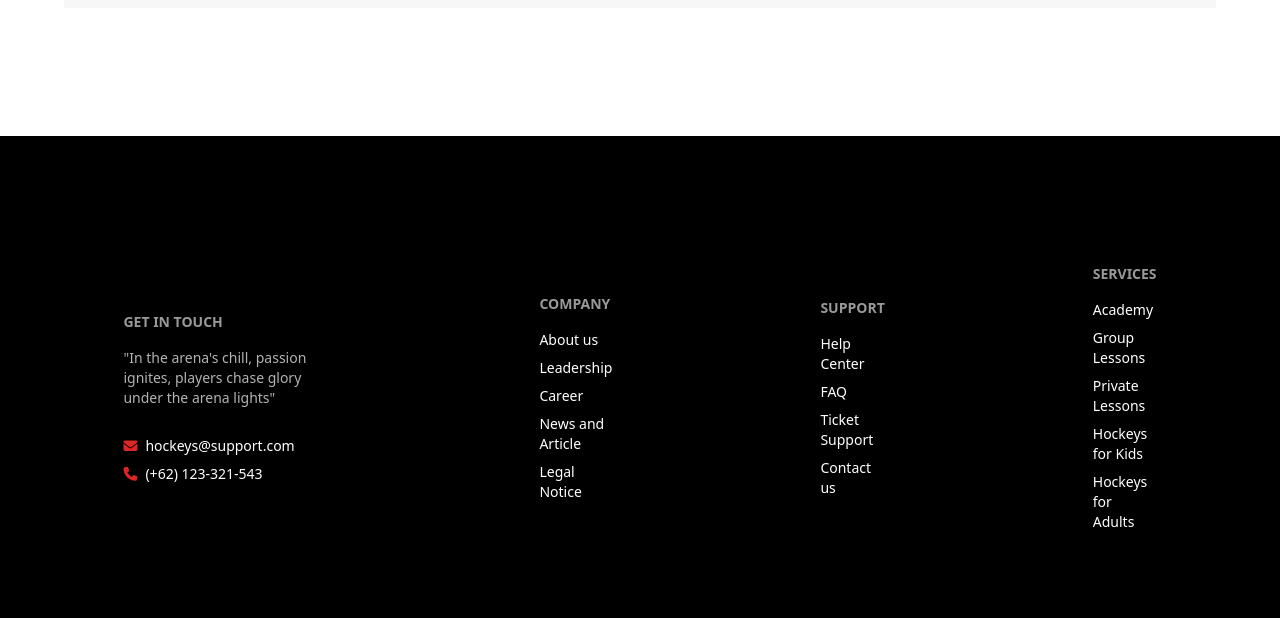
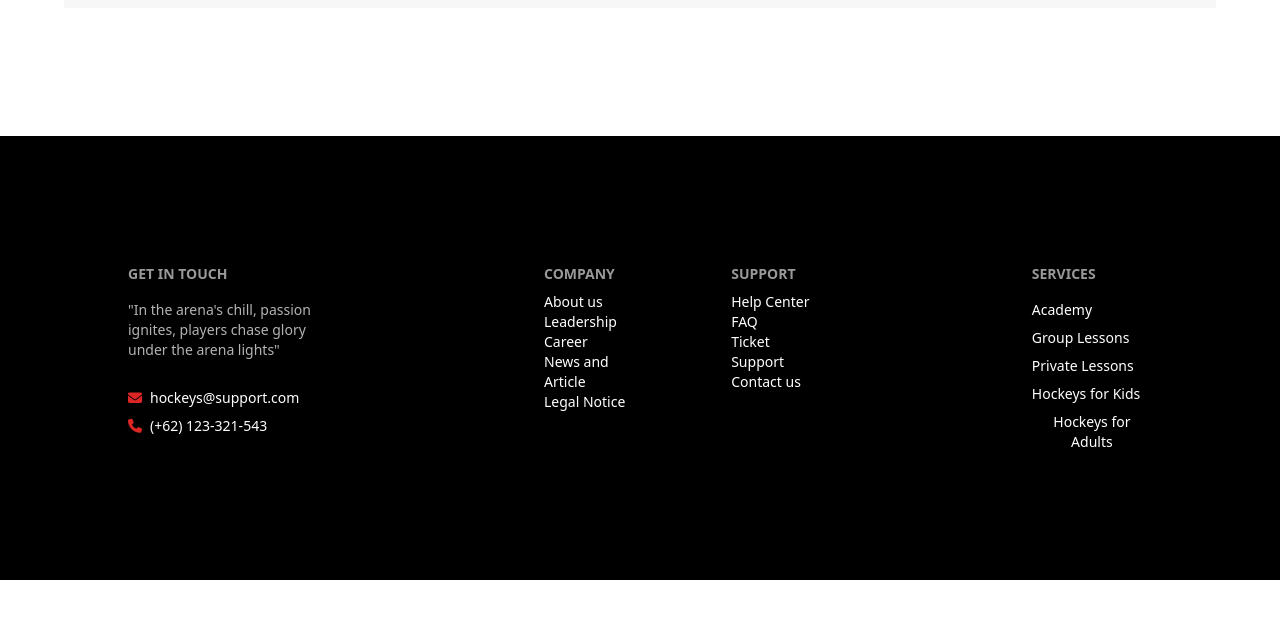
Before and after one commit to ratib54/B9A3-Hockeys, a plain HTML site: page index.html in a window 1280 px wide. Shown: the part 5568-6186 px from the top of the page. After the commit the page ends 6148 px from the top, so only its background shows below. Drawn offline with nearby package versions, Linux system fonts and the light colour scheme.

Commit message:
some footer update

```diff
--- a/index.html
+++ b/index.html
@@ -487,7 +487,7 @@
 </section>
 </main>
 
- <footer class="footer grid justify-center items-center gap-16 lg:gap-52 p-32  bg-[#000] text-base-content mt-32 ">
+ <footer class="footer lg:flex  flex-col lg:flex-row justify-center  gap-16 lg:gap-52 p-32  bg-[#000] text-base-content mt-32 ">
   <nav class="text-[#FFF]">
    <header class="footer-title">Get In Touch</header>
    <a class="link link-hover w-52 mb-5 opacity-70">"In the arena's chill, passion ignites, players chase glory under the arena lights"</a>
@@ -500,22 +500,25 @@
     <p>(+62) 123-321-543</p>
    </a>
  </nav>
-  <nav class="text-[#FFF]">
+   <div class="flex gap-20">
+    <nav class="text-[#FFF] block">
      <header class="footer-title">Company</header>
-    <a class="link link-hover">About us </a>
-    <a class="link link-hover"> Leadership</a>
-    <a class="link link-hover">Career</a>
-    <a class="link link-hover">News and Article</a>
+     <a class="">About us </a> <br>
+     <a class="link link-hover"> Leadership</a> <br>
+     <a class="link link-hover">Career</a> <br>
+     <a class="link link-hover">News and Article</a> <br>
      <a class="link link-hover">Legal Notice</a>
    </nav>
     <nav class="text-[#FFF]">
      <header class="footer-title">Support</header>
-    <a class="link link-hover">Help Center</a>
-    <a class="link link-hover">FAQ</a>
-    <a class="link link-hover">Ticket Support</a>
+     <a class="link link-hover">Help Center</a> <br>
+     <a class="link link-hover">FAQ</a> <br>
+     <a class="link link-hover">Ticket Support</a> <br>
      <a class="link link-hover">Contact us</a>
    </nav>
-  <nav class="text-[#FFF]">
+   </div>
+
+   <nav class="text-[#FFF] text-center">
     <header class="footer-title">Services</header>
     <a class="link link-hover">Academy</a>
     <a class="link link-hover">Group Lessons</a>
```
Lines whose indentation alone changed are shown as unchanged.
